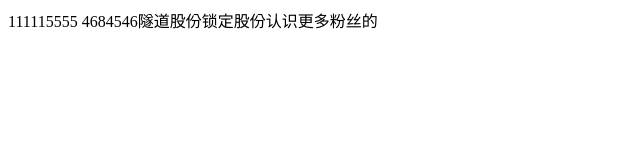
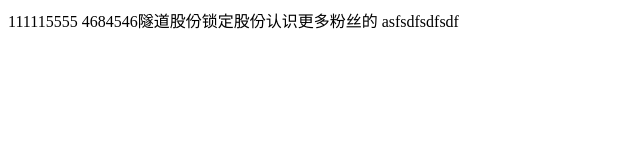
Before and after one commit to Ielre/gittest, a plain HTML site: page index.html in a window 1280 px wide. Shown: the whole page, without its empty margins (0-640 px from the left). Drawn offline with Linux system fonts and the light colour scheme.

Commit message:
第5次提交

```diff
--- a/index.html
+++ b/index.html
@@ -7,5 +7,7 @@
 <body>
 111115555
 4684546隧道股份锁定股份认识更多粉丝的
+
+asfsdfsdfsdf
 </body>
 </html>
```
